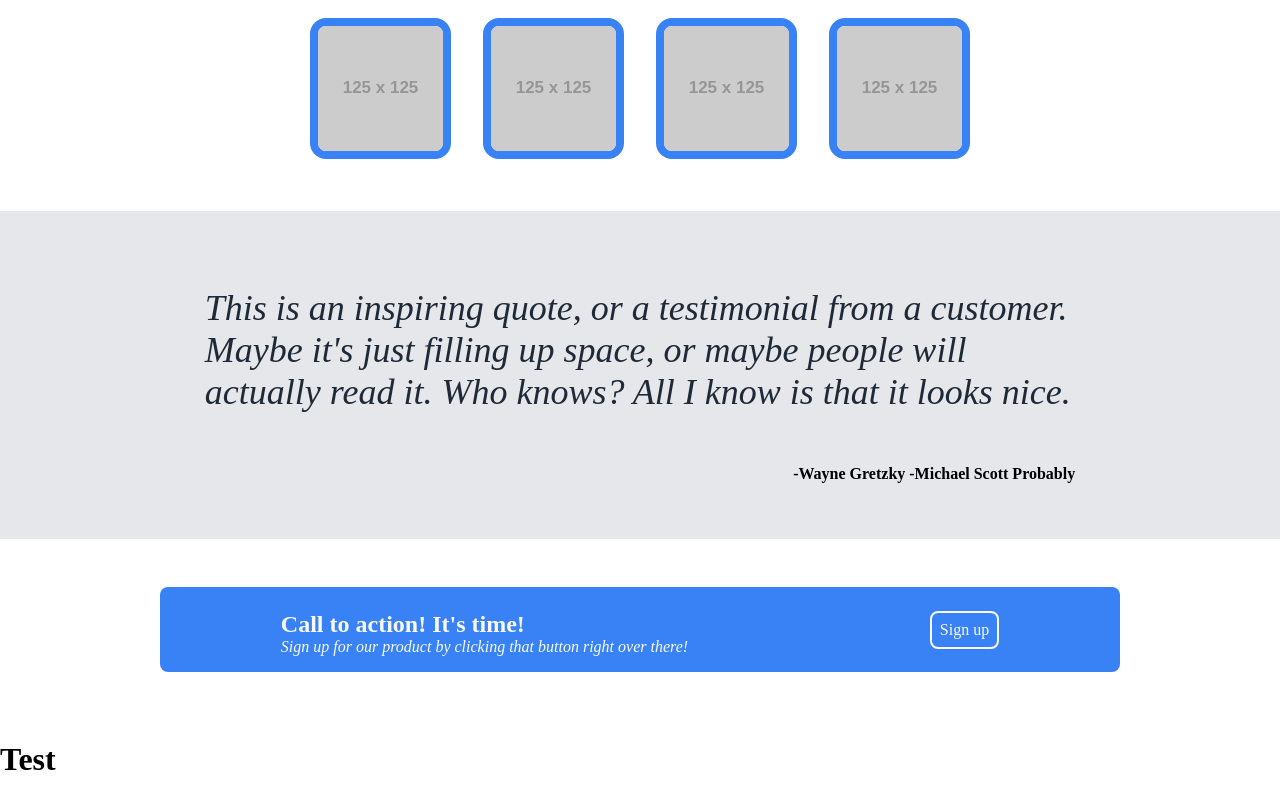
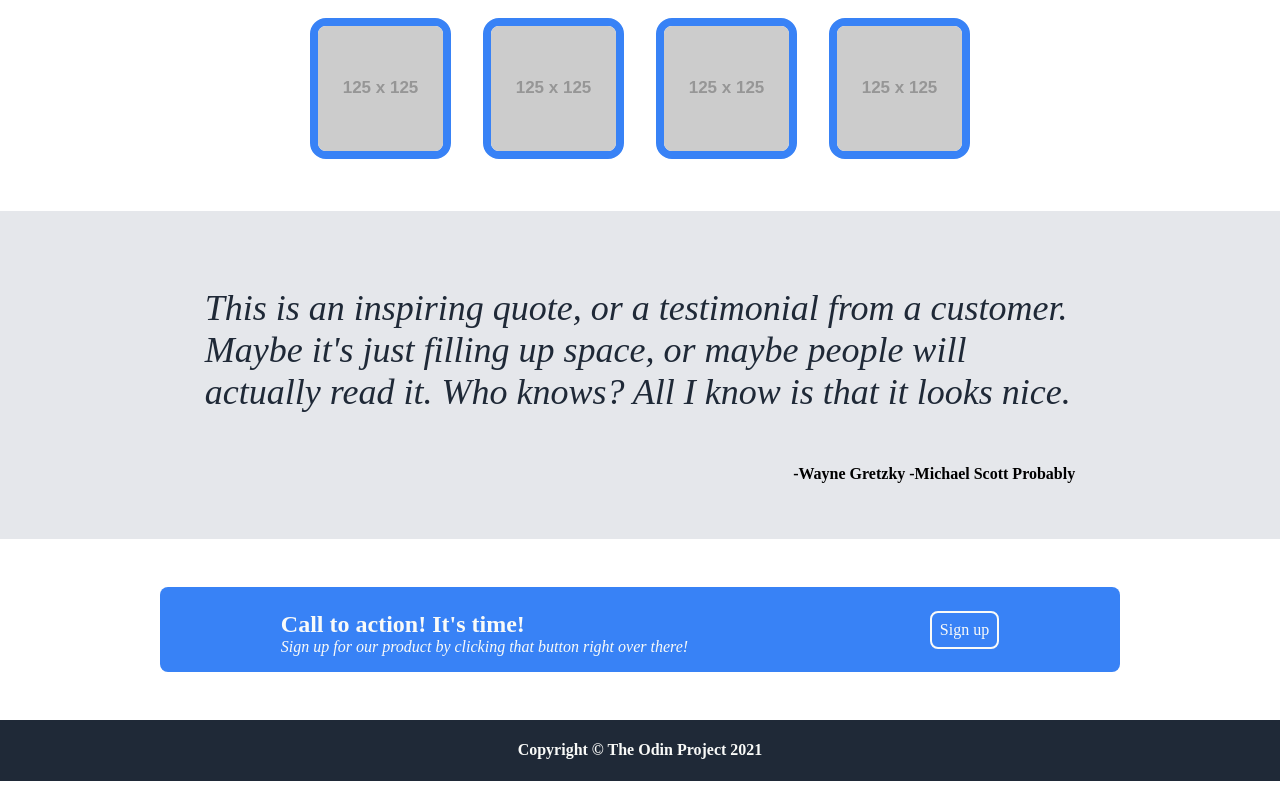
Before and after one commit to itorrero98/TOP-FlexBoxProject, a plain HTML site: page index.html in a window 1280 px wide. Shown: the part 555-1355 px from the top of the page. Drawn offline with Linux system fonts and the light colour scheme; placeholder pictures from the web are drawn by us.

Commit message:
added footer

```diff
--- a/index.html
+++ b/index.html
@@ -74,7 +74,7 @@
                 </div>
             </div>
             <div class="footer">
-                <h1>Test</h1>
+                <h4>Copyright &copy; The Odin Project 2021</h4>
             </div>
         </div>
     </body>
--- a/styles.css
+++ b/styles.css
@@ -164,5 +164,8 @@ a {
 .footer {
     display: flex;
     flex: 1;
-    height: 15%;
+    align-items: center;
+    justify-content: center;
+    background-color: #1f2937;
+    color: #f9faf8;
 }
```
